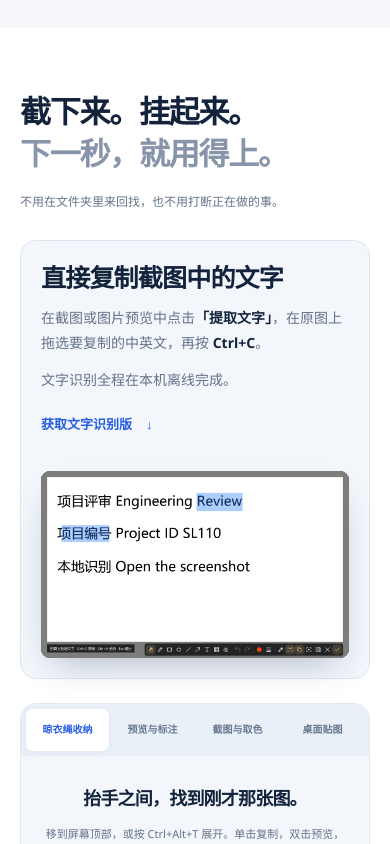
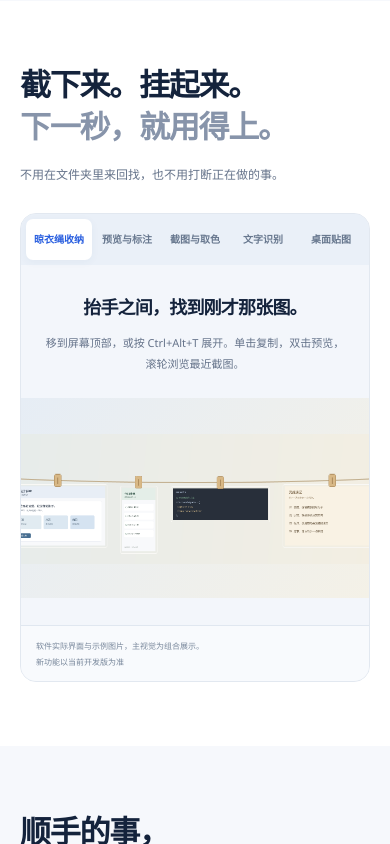
Before and after one commit to super-eggs/snapline-windows, a plain HTML site: page docs/index.html in a window 390 px wide. Shown: the part 1156-2000 px from the top of the page. Drawn offline with Linux system fonts and the light colour scheme.

Commit message:
docs: 将文字识别并入功能标签并补充隐私说明

```diff
--- a/docs/desktop-demo.css
+++ b/docs/desktop-demo.css
@@ -453,7 +453,7 @@
   .hero-details { padding-bottom: 0; }
   .download-copy:lang(en) > img { position: static; margin-bottom: 14px; }
   .showcase { display: block; }
-  .demo-tabs { grid-template-columns: repeat(4, 1fr); border-right: 0; }
+  .demo-tabs { grid-template-columns: repeat(5, minmax(0, 1fr)); border-right: 0; }
   .demo-tabs button { padding-inline: 4px; text-align: center; }
 }
 @media (max-width: 540px) {
--- a/docs/index.html
+++ b/docs/index.html
@@ -41,7 +41,7 @@
         <h1 id="hero-title">刚截的图，<br><span>一直在手边。</span></h1>
       </div>
       <div class="hero-details">
-        <p class="hero-description">用一根晾衣绳，收好最近的截图。<br>随手复制、圈出重点、贴到桌面，也能<a href="#ocr">提取截图文字</a>。</p>
+        <p class="hero-description">用一根晾衣绳，收好最近的截图。<br>随手复制、圈出重点，或贴在桌面慢慢看。</p>
         <div class="hero-actions"><a class="button primary" href="#download">获取 Windows 版 <span aria-hidden="true">↗</span></a><a class="text-link" href="#try">在线试用 <span aria-hidden="true">↓</span></a></div>
       </div>
     </section>
@@ -156,20 +156,12 @@
     <section class="showcase-section section-space" id="features" aria-labelledby="features-title">
       <div class="container">
         <div class="section-heading reveal"><h2 id="features-title">截下来。挂起来。<br><span class="muted-heading">下一秒，就用得上。</span></h2><p>不用在文件夹里来回找，也不用打断正在做的事。</p></div>
-        <article class="ocr-feature reveal" id="ocr" aria-labelledby="ocr-title">
-          <div class="ocr-copy">
-            <h3 id="ocr-title">直接复制截图中的文字</h3>
-            <p>在截图或图片预览中点击<strong>「提取文字」</strong>，在原图上拖选要复制的中英文，再按 <kbd>Ctrl+C</kbd>。</p>
-            <p>文字识别全程在本机离线完成。</p>
-            <a class="text-link" href="#download">获取文字识别版 <span aria-hidden="true">↓</span></a>
-          </div>
-          <button class="screenshot-button ocr-image" type="button" data-image="images/07-text-recognition.png" data-title="在原图上选中文字" aria-label="放大查看文字识别界面"><img src="images/07-text-recognition.png" alt="Snapline 截图界面，原图上的英文 Review 和中文项目编号已选中，底部工具栏显示复制文字图标" width="1050" height="640" loading="lazy"></button>
-        </article>
         <div class="showcase reveal">
           <div class="demo-tabs" role="tablist" aria-label="查看软件功能">
             <button id="tab-shelf" type="button" role="tab" aria-selected="true" aria-controls="panel-shelf" tabindex="0">晾衣绳收纳</button>
             <button id="tab-preview" type="button" role="tab" aria-selected="false" aria-controls="panel-preview" tabindex="-1">预览与标注</button>
             <button id="tab-capture" type="button" role="tab" aria-selected="false" aria-controls="panel-capture" tabindex="-1">截图与取色</button>
+            <button id="tab-ocr" type="button" role="tab" aria-selected="false" aria-controls="ocr" tabindex="-1">文字识别</button>
             <button id="tab-pin" type="button" role="tab" aria-selected="false" aria-controls="panel-pin" tabindex="-1">桌面贴图</button>
           </div>
           <div id="panel-shelf" class="demo-panel shelf-panel" role="tabpanel" aria-labelledby="tab-shelf" tabindex="0">
@@ -183,6 +175,14 @@
           <div id="panel-capture" class="demo-panel" role="tabpanel" aria-labelledby="tab-capture" tabindex="0" hidden>
             <div class="demo-copy"><h3>一键截图，顺手圈出你想说的。</h3><p>F1 开始截图，自由框选或选择识别到的控件。选好区域后打开取色器，复制 HEX / RGB 颜色。</p></div>
             <a class="capture-stage" href="#try" data-try-capture><img class="capture-example" src="images/05-capture-annotation.png" alt="" width="301" height="201" loading="lazy"><img class="capture-toolbar" src="images/04-capture-toolbar.png" alt="" width="645" height="42" loading="lazy"><span class="button primary">试用截图工具 <span aria-hidden="true">↑</span></span></a>
+          </div>
+          <div id="ocr" class="demo-panel" role="tabpanel" aria-labelledby="tab-ocr" tabindex="0" hidden>
+            <div class="demo-copy">
+              <h3>直接复制截图中的文字</h3>
+              <p>在截图或图片预览中点击「提取文字」，在原图上拖选中英文，再按 <kbd>Ctrl+C</kbd> 复制。</p>
+              <p>文字识别版使用本地模型，离线完成识别。Snapline 不采集用户个人信息，不上传或回传截图和识别结果。</p>
+            </div>
+            <button class="screenshot-button preview-stage" type="button" data-image="images/07-text-recognition.png" data-title="在原图上选中文字" aria-label="放大查看文字识别界面"><img src="images/07-text-recognition.png" alt="Snapline 截图界面，原图上的英文 Review 和中文项目编号已选中，底部工具栏显示复制文字图标" width="1050" height="640" loading="lazy"></button>
           </div>
           <div id="panel-pin" class="demo-panel" role="tabpanel" aria-labelledby="tab-pin" tabindex="0" hidden>
             <div class="demo-copy"><h3>把参考留在眼前，思路就不用来回切。</h3><p>F3 将剪贴板图片、文字或颜色贴到屏幕。拖动移动，滚轮缩放，Ctrl+滚轮调节透明度。</p></div>
@@ -215,6 +215,7 @@
       <div class="questions-heading reveal"><h2 id="questions-title">你可能还想知道。</h2><p>开始之前，把几个小问题说清楚。</p></div>
       <div class="questions-list reveal">
         <details><summary>支持哪些系统？需要安装什么？</summary><div><p>支持 Windows 10 / 11 x64，需要 .NET Framework 4.8 或更高版本。提供安装包和免安装版；安装包无需管理员权限，免安装版解压后运行 Snapline.exe 即可。</p></div></details>
+        <details id="privacy"><summary>Snapline 会采集或上传用户信息吗？</summary><div><p>Snapline 客户端不采集用户个人信息或使用统计。截图、剪贴板内容和识别结果均在本机处理，不会上传或回传。手动检查更新时，软件只向 GitHub 查询公开版本，并在你确认后获取更新。</p></div></details>
         <details><summary>图片保存在什么地方？会自动删除吗？</summary><div><p>图片副本与设置保存在 <code>%LOCALAPPDATA%\Snapline</code>，也可从托盘打开收集文件夹。晾衣绳显示最近 60 张，较旧副本仍留在 inbox 文件夹中，不会自动清理。</p></div></details>
         <details><summary>会读取剪贴板里的文字和历史记录吗？</summary><div><p>自动收集只读取之后发生变化的图片，不读取文字或剪贴板历史。仅当你主动使用“贴到屏幕”时，才会读取当前剪贴板中的图片、文字或颜色。</p></div></details>
         <details><summary>退出以后，桌面贴图还在吗？</summary><div><p>贴图只在当前运行期间保留，退出后不会恢复。需要长期保留，请在贴图中按 Ctrl+S 另存 PNG。晾衣绳里已保存的图片副本会留在本机。</p></div></details>
--- a/docs/script.js
+++ b/docs/script.js
@@ -32,6 +32,14 @@
       tabs[next].focus();
     });
   });
+  function showLinkedPanel() {
+    const index = panels.findIndex(panel => `#${panel.id}` === location.hash);
+    if (index < 0) return;
+    selectTab(index);
+    panels[index].scrollIntoView();
+  }
+  showLinkedPanel();
+  window.addEventListener('hashchange', showLinkedPanel);
   const dialog = document.getElementById('image-dialog');
   const dialogImage = document.getElementById('dialog-image');
   document.querySelectorAll('[data-image]').forEach(button => {
--- a/docs/style.css
+++ b/docs/style.css
@@ -47,7 +47,6 @@ kbd { font: inherit; }
 .hero h1 { font-size: clamp(48px, 5vw, 70px); line-height: 1.2; letter-spacing: -3.4px; white-space: nowrap; }
 .hero h1 span { color: var(--blue); }
 .hero-description { font-size: 17px; color: var(--muted); line-height: 1.9; margin-top: 27px; }
-.hero-description a { color: var(--blue); text-decoration: underline; text-underline-offset: 3px; }
 .hero-actions { display: flex; gap: 26px; align-items: center; margin-top: 34px; }
 .button { display: inline-flex; justify-content: center; align-items: center; gap: 28px; font-size: 14px; font-weight: 600; padding: 14px 21px; border-radius: 9px; transition: transform .2s, background .2s, box-shadow .2s; white-space: nowrap; }
 .button.primary { background: var(--blue); color: white; box-shadow: 0 5px 12px #275ddf14; }
@@ -63,15 +62,8 @@ kbd { font: inherit; }
 .section-heading { max-width: 700px; margin-bottom: 42px; }
 .muted-heading { color: #8794aa; }
 .section-heading p, .questions-heading p { color: var(--muted); font-size: 15px; margin-top: 18px; }
-.ocr-feature { display: grid; grid-template-columns: minmax(0, .88fr) minmax(0, 1.12fr); align-items: center; gap: clamp(24px, 4vw, 58px); padding: clamp(20px, 3.8vw, 48px); margin-bottom: 32px; border: 1px solid var(--line); border-radius: 24px; background: #f3f6fb; }
-.ocr-copy h3 { font-size: clamp(25px, 3vw, 38px); line-height: 1.28; letter-spacing: -.8px; }
-.ocr-copy p { color: var(--muted); font-size: 14px; margin-top: 13px; }
-.ocr-copy strong, .ocr-copy kbd { color: var(--ink); font-weight: 650; }
-.ocr-copy kbd { white-space: nowrap; }
-.ocr-copy .text-link { margin-top: 10px; min-height: 44px; color: var(--blue); }
-.ocr-copy .text-link:hover { text-decoration: underline; text-underline-offset: 3px; }
 .showcase { border: 1px solid #e2e8f0; border-radius: 24px; overflow: hidden; background: #f3f6fb; }
-.demo-tabs { display: grid; grid-template-columns: repeat(4, 1fr); padding: 8px; gap: 5px; background: #eaf0f8; }
+.demo-tabs { display: grid; grid-template-columns: repeat(5, minmax(0, 1fr)); padding: 8px; gap: 5px; background: #eaf0f8; }
 .demo-tabs button { background: transparent; color: #68788f; border: 0; padding: 13px 8px; font-size: 13px; font-weight: 600; border-radius: 10px; transition: background .2s, color .2s, box-shadow .2s; }
 .demo-tabs button[aria-selected="true"] { background: white; color: var(--blue); box-shadow: 0 2px 9px #34527a0c; }
 .demo-tabs button:hover { color: var(--blue); background: #ffffff80; }
@@ -81,10 +73,9 @@ kbd { font: inherit; }
 .demo-copy p { font-size: 13px; color: var(--muted); margin-top: 9px; line-height: 1.9; }
 .shelf-stage { overflow: hidden; min-height: 250px; display: flex; align-items: center; background: linear-gradient(130deg, #e6edf5, #f4f1e7); }
 .shelf-stage img { width: 100%; min-width: 850px; max-width: none; margin-inline: auto; }
-.preview-stage, .ocr-image { display: block; padding: 0; border: 0; border-radius: 9px; background: #222; overflow: hidden; box-shadow: 0 16px 35px -14px #19305055; cursor: zoom-in; }
-.preview-stage { margin: auto; width: 620px; max-width: calc(100% - 64px); }
+.preview-stage { display: block; margin: auto; width: 620px; max-width: calc(100% - 64px); padding: 0; border: 0; border-radius: 9px; background: #222; overflow: hidden; box-shadow: 0 16px 35px -14px #19305055; cursor: zoom-in; }
 .demo-panel:has(.preview-stage) { padding-bottom: 38px; }
-.preview-stage img, .ocr-image, .ocr-image img { width: 100%; }
+.preview-stage img { width: 100%; }
 .capture-stage { display: flex; align-items: center; flex-direction: column; gap: 22px; padding: 0 24px 16px; }
 .capture-example { border: 1px solid #b5c7df; box-shadow: 0 10px 25px #304e7614; }
 .capture-toolbar { width: 645px; border-radius: 7px; box-shadow: 0 8px 20px #304e761c; }
@@ -213,7 +204,6 @@ dialog > img { max-width: 100%; max-height: calc(92dvh - 60px); object-fit: cont
   .hero-actions .text-link { font-size: 13px; gap: 14px; }
   .essentials { flex-wrap: wrap; justify-content: flex-start; column-gap: 30px; row-gap: 12px; font-size: 11px; }
   .essentials > a { margin-left: auto; }
-  .ocr-feature { grid-template-columns: minmax(0, 1fr); }
   .workflow-section { grid-template-columns: 1fr; gap: 32px; }
   .workflow-intro > p br, .workflow-intro h2 br { display: none; }
   .workflow-intro > p { margin-block: 18px; }
@@ -267,10 +257,9 @@ dialog > img { max-width: 100%; max-height: calc(92dvh - 60px); object-fit: cont
   .section-heading { margin-bottom: 28px; }
   h2 { font-size: 31px; letter-spacing: -1.25px; }
   .section-heading p { font-size: 12px; margin-top: 17px; }
-  .ocr-feature { margin-bottom: 24px; border-radius: 16px; }
   .showcase { border-radius: 16px; }
   .demo-tabs { padding: 5px; gap: 2px; }
-  .demo-tabs button { font-size: 10px; padding: 12px 2px; border-radius: 7px; white-space: nowrap; }
+  .demo-tabs button { font-size: 10px; padding: 12px 2px; border-radius: 7px; }
   .demo-panel { min-height: 360px; padding-top: 27px; }
   .demo-copy { padding-inline: 20px; margin-bottom: 23px; }
   .demo-copy h3 { font-size: 18px; letter-spacing: -.8px; }
```
Also changed, not shown: docs/en/index.html (+11 -10 lines).
